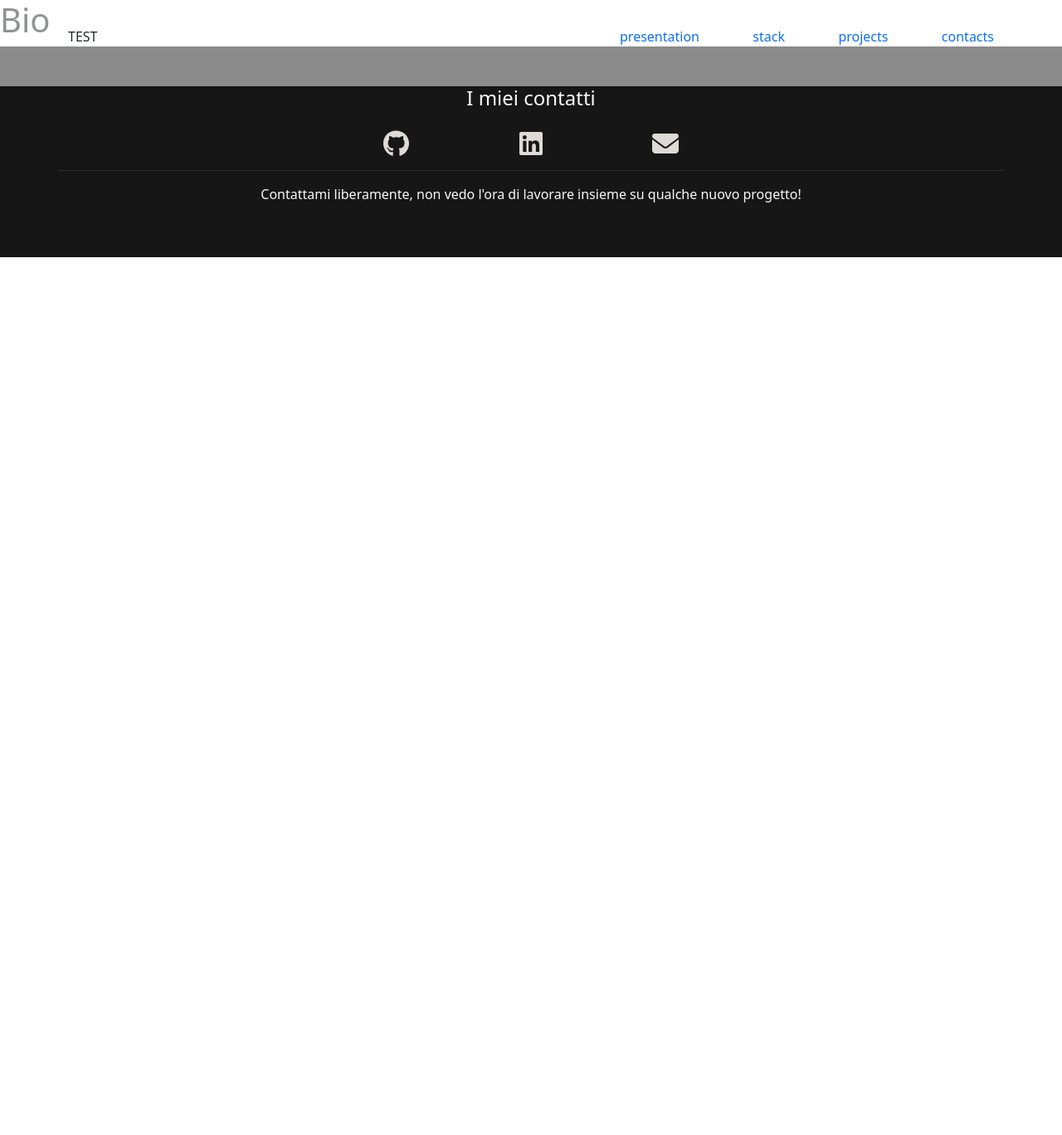
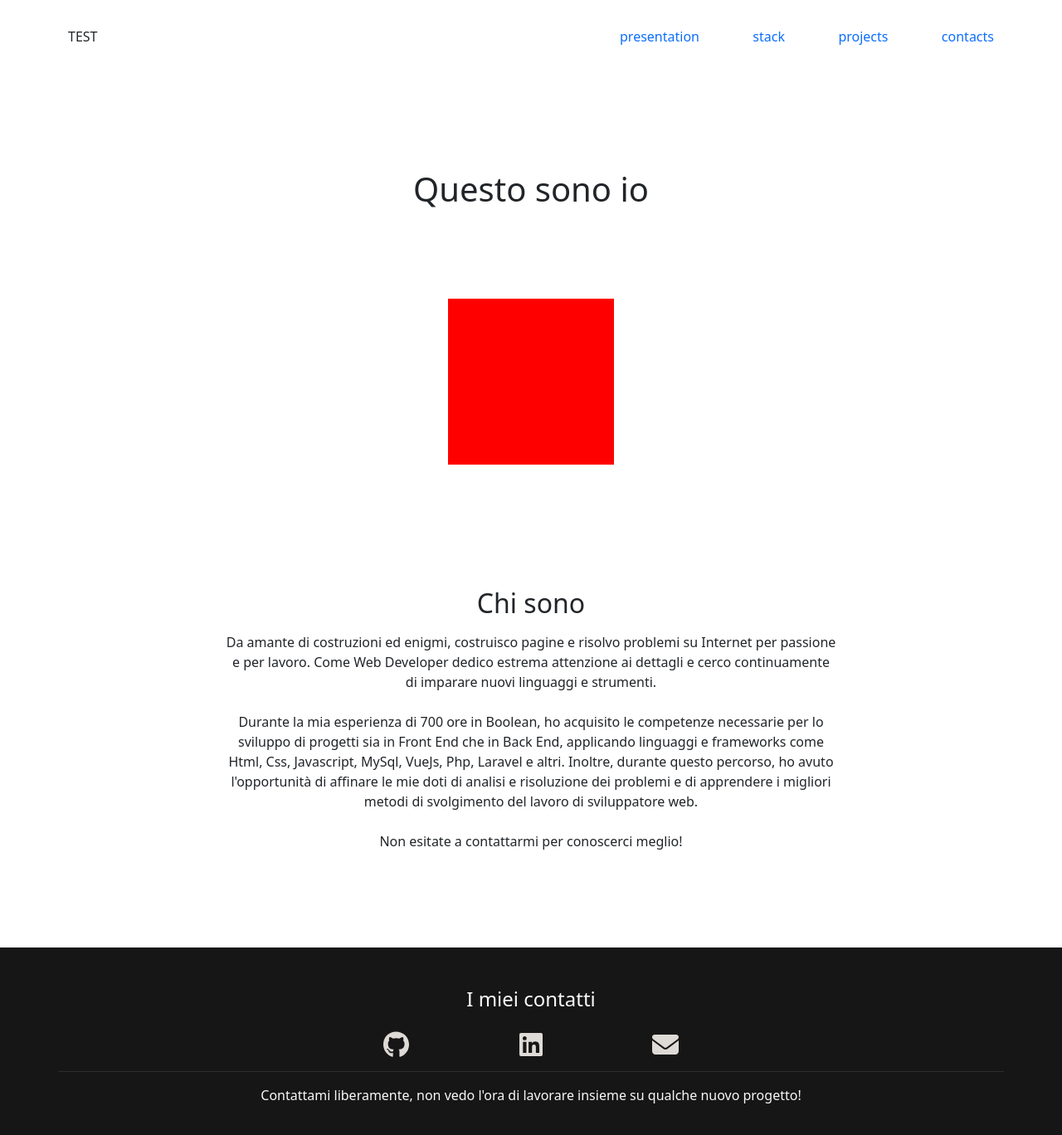
Before and after one commit to LorenzoNicco/LorenzoNicco.github.io, a Vue app: page /bio in a window 1280 px wide. Shown: the top 1368 px of the page at 83% size. Before the commit the page ends 800 px from the top, so only its background shows below. Built offline with nearby package versions, Linux system fonts and the light colour scheme.

Commit message:
Update appbio con descrizione

```diff
--- a/src/pages/AppBio.vue
+++ b/src/pages/AppBio.vue
@@ -5,8 +5,42 @@
 </script>
 
 <template>
-    <h1>Bio</h1>
+    <main>
+        <h1 class="text-center my-section-padding">Questo sono io</h1>
+
+        <div class="d-flex justify-content-center align-items-center">
+            <div class="img-debug"></div>
+        </div>
+
+        <section id="bio" class="container my-section-padding">
+            <div class="row justify-content-center">
+
+                <h2 class="col-12 text-center mt-5 mb-3">Chi sono</h2>
+
+                <p class="col-8 text-center">Da amante di costruzioni ed enigmi, costruisco pagine e risolvo problemi su Internet per passione e per lavoro. Come Web Developer dedico estrema attenzione ai dettagli e cerco continuamente di imparare nuovi linguaggi e strumenti.
+
+                                            <br><br>
+
+                                            Durante la mia esperienza di 700 ore in Boolean, ho acquisito le competenze necessarie per lo sviluppo di progetti sia in Front End che in Back End, applicando linguaggi e frameworks come Html, Css, Javascript, MySql, VueJs, Php, Laravel e altri.
+                                            Inoltre, durante questo percorso, ho avuto l'opportunità di affinare le mie doti di analisi e risoluzione dei problemi e di apprendere i migliori metodi di svolgimento del lavoro di sviluppatore web.
+
+                                            <br><br>
+
+                                            Non esitate a contattarmi per conoscerci meglio!
+                </p>
+            </div>
+        </section>
+    </main>
 </template>
 
 <style lang="scss" scoped>
+    h1 {
+        margin-top: 104px;
+    }
+
+    .img-debug {
+        width: 200px;
+        height: 200px;
+        background-color: red;
+    }
 </style>
--- a/src/pages/AppHome.vue
+++ b/src/pages/AppHome.vue
@@ -16,13 +16,15 @@
 </script>
 
 <template>
-    <JumboSection />
+    <main>
+        <JumboSection />
 
-    <PresentationSection />
+        <PresentationSection />
 
-    <StackSection />
+        <StackSection />
 
-    <ProjectsSection />
+        <ProjectsSection />
+    </main>
 </template>
 
 <style lang="scss" scoped>
```
